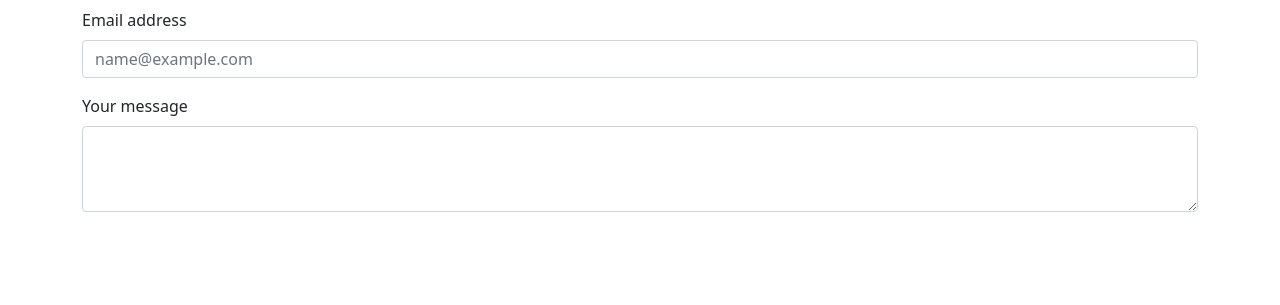
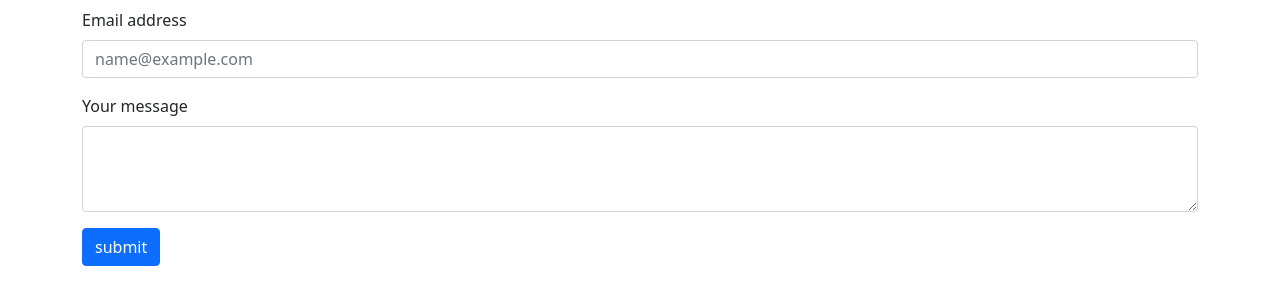
Before and after one commit to vipin2909/git-content, a plain HTML site: page contact.html in a window 1280 px wide. Shown: the part 73-378 px from the top of the page. Drawn offline with nearby package versions, Linux system fonts and the light colour scheme.

Commit message:
imporved contact page

```diff
--- a/contact.html
+++ b/contact.html
@@ -40,6 +40,7 @@
           rows="3"
         ></textarea>
       </div>
+      <button class = "btn btn-primary">submit</button>
     </div>
 
     <!-- Optional JavaScript; choose one of the two! -->
```
